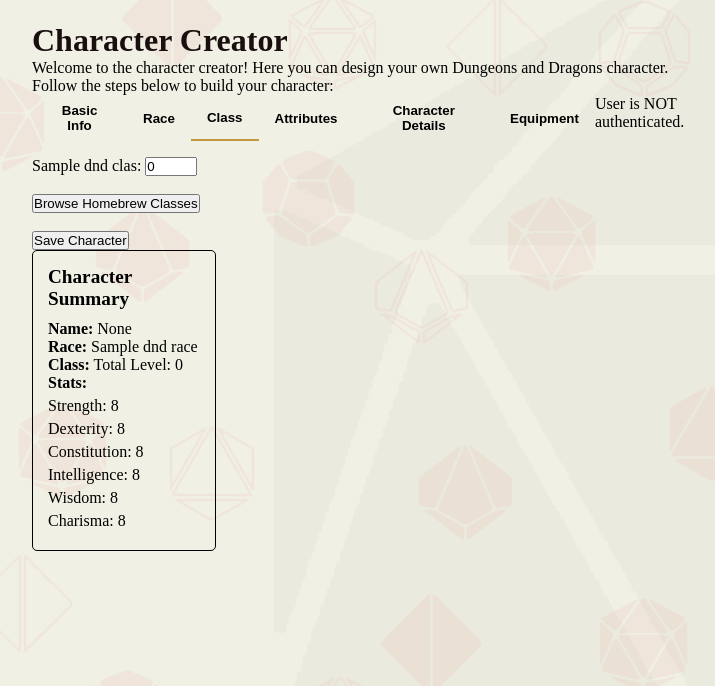
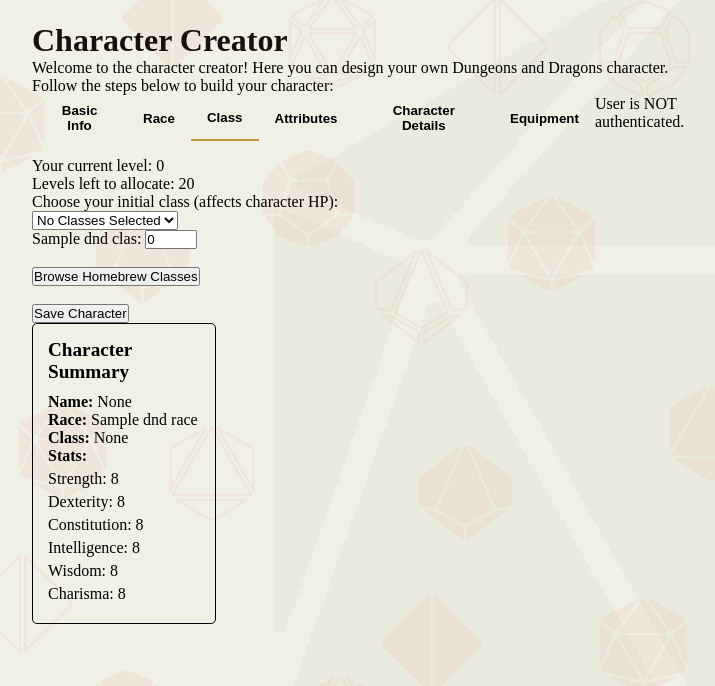
Before and after one commit to Sahmuraii/RoleInitative, a Flask app: template src/templates/character/character_creator.html in a window 1280 px wide, after a click on "Class". Shown: the part 74-760 px from the top of the page, without its empty margins (240-955 px from the left). Run offline with Flask 3, Linux system fonts and the light colour scheme; the template is opened without the code that fills it: most values are stand-ins (such as "Sample title", 1, 10 or a date in 2020); parts of the project's set-up code (start-up, migrations or seed data) failed here and were passed over.

Commit message:
initial class + max level functionality

```diff
--- a/src/character/models.py
+++ b/src/character/models.py
@@ -170,6 +170,7 @@ class Character_Class(db.Model):
     char_id = db.Column(db.Integer, db.ForeignKey(Character.char_id, ondelete='CASCADE'), primary_key=True, nullable=False)
     class_id = db.Column(db.Integer, db.ForeignKey(DND_Class.class_id), primary_key=True, nullable=False)
     class_level = db.Column(db.Integer, nullable=False)
+    is_initial_class = db.Column(db.Boolean)
 
 class Character_Stats(db.Model):
     __tablename__ = "character_stats"
--- a/src/static/js/character_creator.js
+++ b/src/static/js/character_creator.js
@@ -11,33 +11,6 @@ function generateClassPage(inputClass) {
 function generateClassTabs(inputClass) {
     tabObject = document.getElementById("classtabs");
     tabObject.innerHTML += `<button class="tab" onclick="generateClassPage('${inputClass}'); showTab('${inputClass}')">${inputClass}</button>`
-}
-
-
-function setCollectiveMax() {
-    levels = document.getElementsByClassName("multiclass_level")
-    starting_Level = document.getElementById("startlevel");
-
-    spare_levels = starting_Level.value;
-    for(var levelobj of levels) {
-        spare_levels -= levelobj.value
-    }
-
-    for(var levelobj of levels) {
-        levelobj.setAttribute("max", parseInt(levelobj.value) + spare_levels);
-    }
-
-}
-
-function setMulticlassMax(inputValue) {
-    element = document.getElementById("multiclass");
-
-    element.setAttribute("max", inputValue);
-
-    if(parseInt(element.value) > inputValue) {
-        element.value = inputValue;
-        updateClasses(inputValue);
-    }
 }
 
 // Show and hide attribute sections based on selected method
@@ -412,38 +385,71 @@ document.addEventListener("DOMContentLoaded", () => {
 
     const summaryClassChange = () => {
         var summaryClass = document.getElementById("summary-class");
+        var firstClassSelect = document.getElementById("selectFirstClass");
         var inputClasses = [];
         var classes = [];
         var levels = [];
 
+        inputClasses.push("Null")
         for (var i = 0; i < inputLevels.length; i++) {
             inputClasses.push(classLabels[i].textContent);
         }
 
         for (var i = 0; i < inputLevels.length; i++) {
             if (inputLevels[i].value != 0) {
-                classes.push(i);
+                classes.push(i+1);
                 levels.push(inputLevels[i].value);
             }
         }
 
-        if (classes.length == 1) {
+        if(classes.length == 0) {
+            firstClassSelect.innerHTML = `<option value="None">No Classes Selected</option>`;
+            summaryClass.textContent = "None";
+        }
+        else if (classes.length == 1) {
             summaryClass.textContent = `${inputClasses[classes[0]]} Lvl. ${levels[0]}`;
+            firstClassSelect.innerHTML = `<option value="${classes[0]}">${inputClasses[classes[0]]}</option>`;
         } else {
             var totalLevel = 0;
             summaryClass.textContent = "";
+            firstClassSelect.innerHTML = "";
             for (var i = 0; i < levels.length; i++) {
                 totalLevel += Number(levels[i]);
             }
-            summaryClass.textContent += `Total Level: ${totalLevel}\n`;
+            summaryClass.textContent += `Total Level: ${totalLevel}, \n`;
             for (var i = 0; i < levels.length; i++) {
-                summaryClass.textContent += `${inputClasses[classes[i]]} Lvl. ${levels[i]}\n`;
+                if(i == levels.length - 1) {
+                    summaryClass.textContent += `${inputClasses[classes[i]]} Lvl. ${levels[i]} \n`;
+                } else {
+                    summaryClass.textContent += `${inputClasses[classes[i]]} Lvl. ${levels[i]}, \n`;
+                }
+                firstClassSelect.innerHTML += `<option value="${classes[i]}">${inputClasses[classes[i]]}</option>`;
             }
         }
     };
 
+    const setLevelAllocation = () => {
+        levels = document.getElementsByName("multiclass_level");
+        spareLevelHTML = document.getElementById("sparelevels");
+        currentLevelHTML = document.getElementById("currentlevel");
+        var starting_level = 20;
+        spare_levels = starting_level;
+
+        levels.forEach(element => {
+            spare_levels -= parseInt(element.value);
+        });
+
+        currentLevelHTML.innerHTML = `<p id="currentlevel">Your current level: ${20 - spare_levels}</p>`
+        spareLevelHTML.innerHTML = `<p id="sparelevels">Levels left to allocate: ${spare_levels}</p>`
+
+        levels.forEach(element => {
+            element.setAttribute("max", parseInt(element.value) + spare_levels)
+        });
+    }
+
     // Add change listeners to class inputs
     inputLevels.forEach(input => {
+        input.addEventListener("change", setLevelAllocation);
         input.addEventListener("change", summaryClassChange);
     });
 
--- a/src/templates/character/character_creator.html
+++ b/src/templates/character/character_creator.html
@@ -67,12 +67,18 @@
 
             <!-- Class -->
             <div id="class" class="tab-content" name="character_class_selections">
+                <p id="currentlevel">Your current level: 0</p>
+                <p id="sparelevels">Levels left to allocate: 20</p>
+                <label for="selectFirstClass">Choose your initial class (affects character HP):</label><br>
+                <select id="selectFirstClass" name="selectFirstClass">
+                    <option value="None">No Classes Selected</option>
+                </select><br>
+
                 {% for dnd_class in all_classes %}
                 <label for="{{dnd_class.name}}" name="multiclass_label">{{ dnd_class.name }}</label><label for="{{dnd_class.name}}">: </label>
+                <input type="number" id="{{dnd_class.name}}" name="multiclass_level" value="0" min="0" max="20"><br>
+                {% endfor %}
 
-                <input type="number" id="{{dnd_class.name}}" name="multiclass_level" value="0" min="0" max="20"><br>
-
-                {% endfor %}
                 <br><button type="button" onclick="window.location.href='/homebrew/classes'">Browse Homebrew Classes</button>
             </div>
 
@@ -352,4 +358,5 @@
     </div>
     <script src="../../static/js/character_creator.js"></script>
 
+
 {% endblock %}
```
Also changed, not shown: src/character/views.py (+16 -6 lines).
